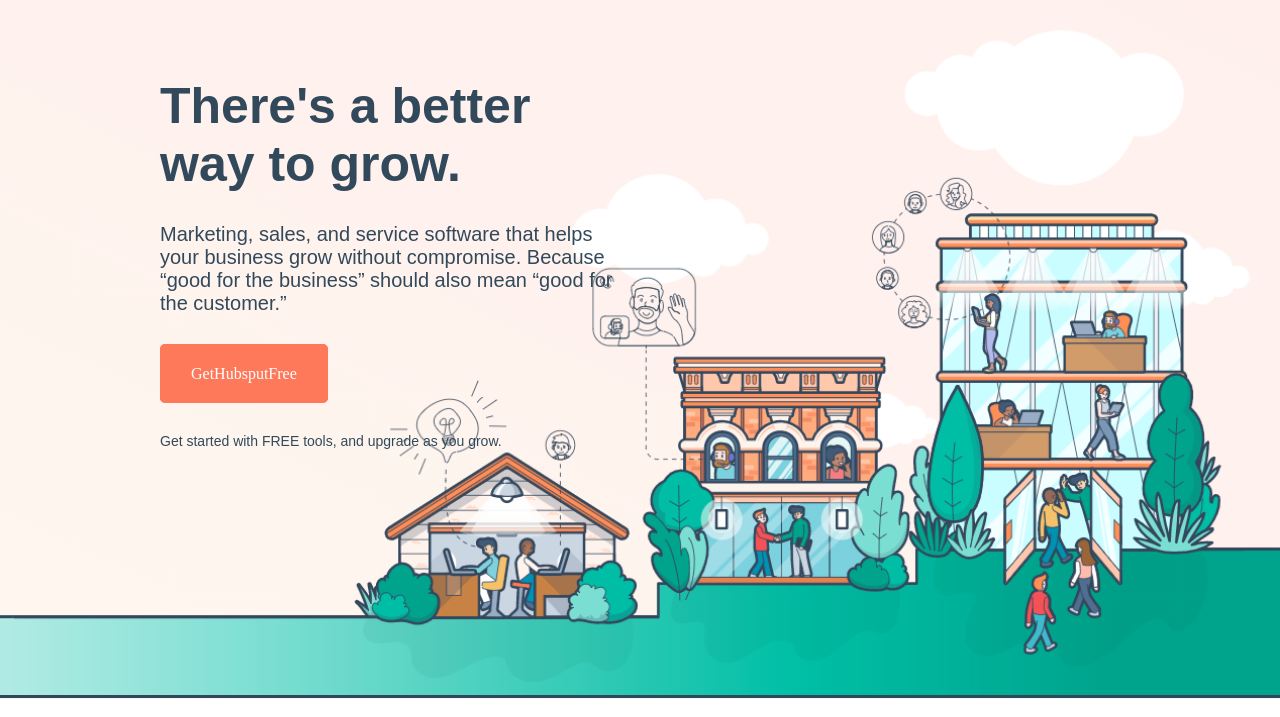
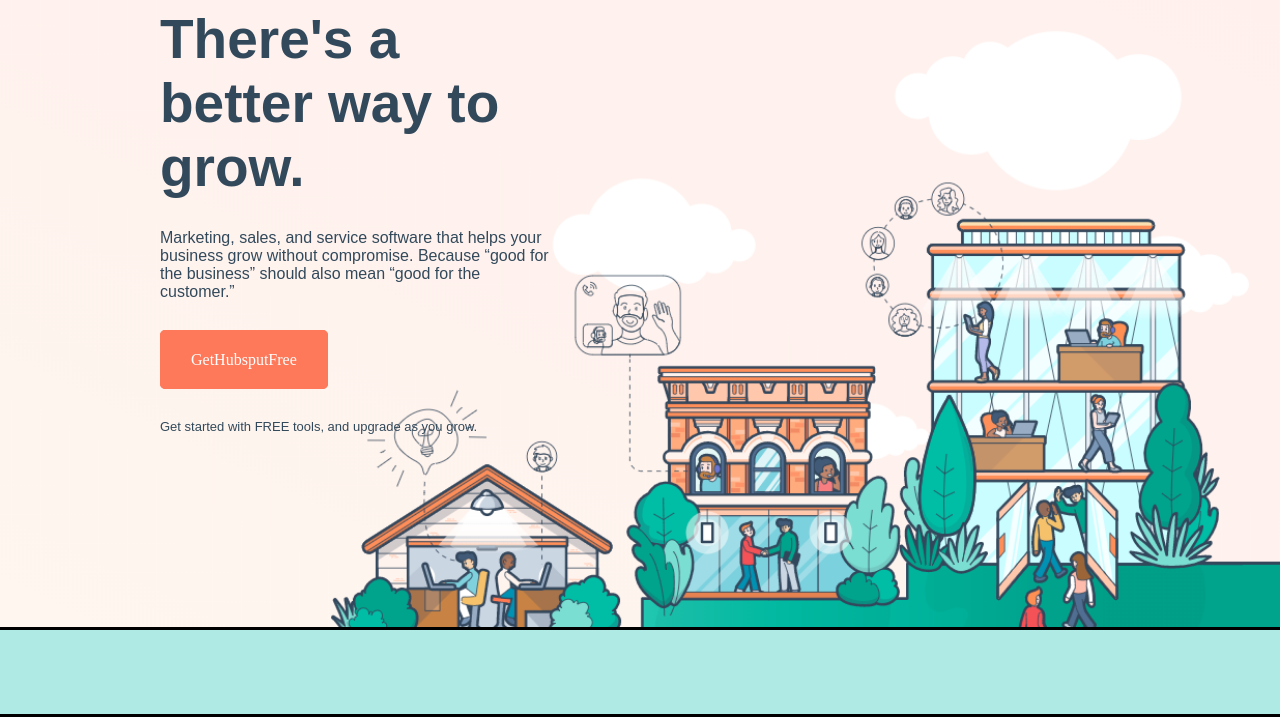
Before and after one commit to Wass01/htmlcss-hubspot, a plain HTML site: page index.html in a window 1280 px wide. Shown: the part 173-890 px from the top of the page. Drawn offline with Linux system fonts and the light colour scheme.

Commit message:
header hubspot

```diff
--- a/assets/css/master.css
+++ b/assets/css/master.css
@@ -144,25 +144,29 @@ nav ul li a{
   background-size: cover;
   background-position: 100% 100%;
   background-repeat: no-repeat;
-  padding-top: 80px;
-  padding-bottom: 350px;
+  padding-top: 220px;
+  padding-bottom: 500px;
 }
 
-/* .title{
+.pos-rel{
   position: relative;
-  bottom: 200px;
-} */
+}
+
+.title{
+  position: absolute;
+  bottom: 380px;
+}
 
 .title h1{
   color: #32495b;
   font-family: Montserat, sans-serif;
-  font-size: 50px;
+  font-size: 55px;
 }
 
 .title p:nth-child(2){
   color: #32495b;
   font-family: Montserat, sans-serif;
-  font-size: 20px;
+  font-size: 16px;
   margin-top: 30px;
 }
 
@@ -174,8 +178,20 @@ nav ul li a{
 .title p:last-child{
   color: #32495b;
   font-family: Montserat, sans-serif;
-  font-size: 14px;
+  font-size: 13px;
   position: relative;
   top: 100px;
 }
+
+.jumbo-line{
+  position: absolute;
+  bottom: 0;
+  left: 0;
+  display: block;
+  height: 90px;
+  width: 100%;
+  background-color: #AFEBE4;
+  border-top: 3px solid #000000;
+  border-bottom: 3px solid #000000;
+}
 /* titolo e bg header */
--- a/index.html
+++ b/index.html
@@ -65,10 +65,11 @@
           </nav>
         </div>
 
-      <section class="bg-header">
+      <section class="bg-header pos-rel">
+        <div class="jumbo-line">
           <div class="container">
             <div class="row">
-            <div class="col-50 title">
+              <div class="col-33 title">
                 <h1>
                   There's a better way to grow.
                 </h1>
@@ -79,6 +80,7 @@
                 <p>
                   Get started with FREE tools, and upgrade as you grow.
                 </p>
+              </div>
             </div>
           </div>
         </div>
```
Lines whose indentation alone changed are shown as unchanged.
